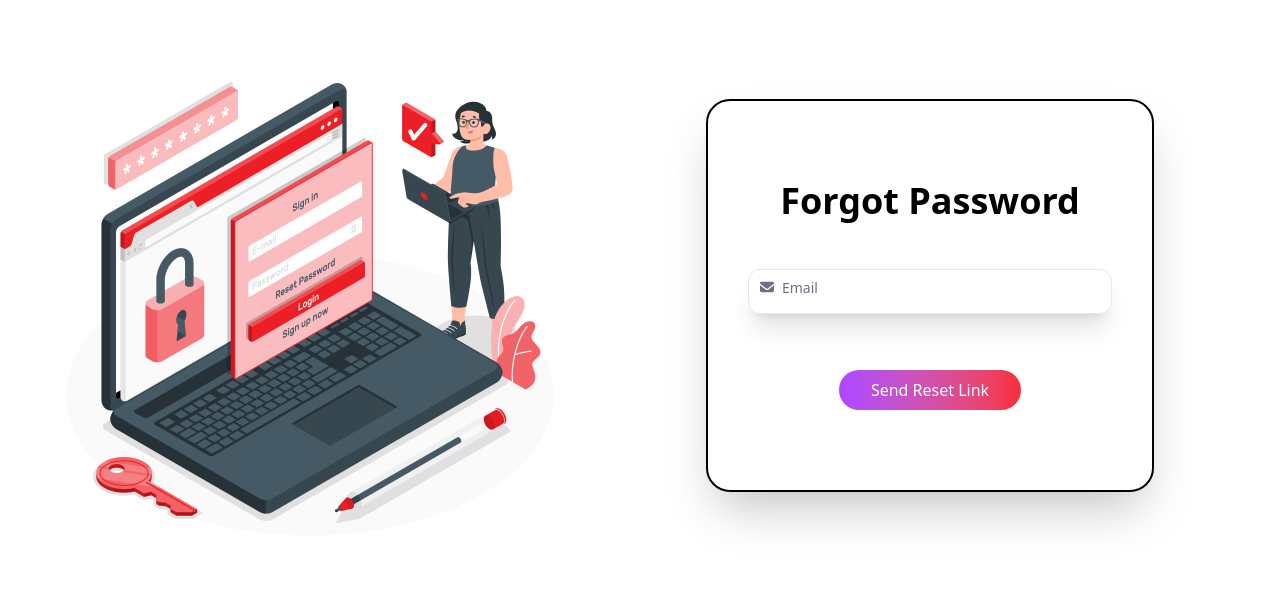
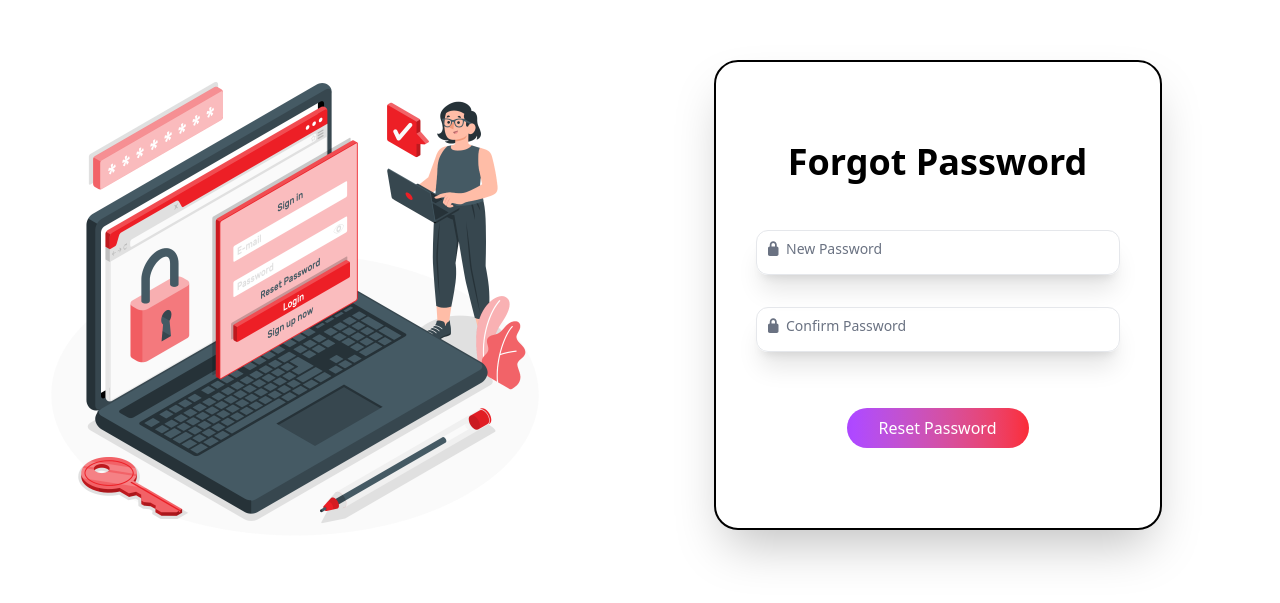
Before and after one commit to RahulHeer150/civic-, a React (Vite) app in the folder client/: page /ResetPassword/1 in a window 1280 px wide. Shown: the part 193-796 px from the top of the page. Built offline with nearby package versions, Linux system fonts and the light colour scheme; no server answers.

Commit message:
reset password functioanlity

```diff
--- a/client/src/App.jsx
+++ b/client/src/App.jsx
@@ -20,7 +20,7 @@ function App() {
 
   return (
       <>
-      <ForgotPassword/>
+      <ResetPassword/>
 
       </>
 
--- a/client/src/components/Reset_password.jsx
+++ b/client/src/components/Reset_password.jsx
@@ -1,111 +1,72 @@
-import React, { useState } from "react";
-import { useNavigate, useParams } from "react-router-dom";
-import { toast } from "react-toastify";
-import { FontAwesomeIcon } from "@fortawesome/react-fontawesome";
-import { faLock } from "@fortawesome/free-solid-svg-icons";
-import { RotatingLines } from "react-loader-spinner";
-import loginImg from '../assets/login.png';
+import React, { useState } from 'react'
+import { toast } from 'react-toastify'
+import { FontAwesomeIcon } from '@fortawesome/react-fontawesome'
+import { faLock } from '@fortawesome/free-solid-svg-icons'
+import { RotatingLines } from 'react-loader-spinner'
+import loginImg from '../assets/login.png'
 
-const backendUrl = import.meta.env.VITE_BACKEND_URL;
+const Reset_password = () => {
+  const [newPassword,setNewPassword]=useState("")
+  const [confirmPassword , setConfirmPassword]=useState("")
+  const[loading,setLoading]=useState(false)
 
-const ResetPassword = () => {
-  const [newPassword, setNewPassword] = useState("");
-  const [confirmPassword, setConfirmPassword] = useState("");
-  const [loading, setLoading] = useState(false);
-  const { token } = useParams(); // Extract token from URL params
-  //const navigate = useNavigate();
+  const handleSubmit=async(e)=>{
+    e.preventDefault();
+  }
+  return (
+    <div className='flex flex-col min-h-screen pt-4 md:pt-20'>
+         <div className='flex flex-grow flex-col-reverse md:flex-row lg:flex-row w-full max-w-[1190px] pt-16 md:pt-0 mx-auto justify-between items-center mt-[12vh]'>
+           {/* left side image  */}
+           <div className='w-full lg:w-1/2 md:w-1/2 flex jsutify-center items-center'>
+            <img
+            src={loginImg}
+            alt="forgot password"
+            height={350}
+            width={500}
+            loading='lazy'
+            className='max-w-full h-auto hidden md:block lg:block'
+            />
 
-  const handleSubmit = async (e) => {
-    e.preventDefault();
-    setLoading(true);
-
-    // if (newPassword !== confirmPassword) {
-    //   toast.error("Passwords do not match.");
-    //   setLoading(false);
-    //   return;
-    // }
-
-    // if (!backendUrl) {
-    //   toast.error("Backend URL is not defined. Please check your environment variables.");
-    //   setLoading(false);
-    //   return;
-    // }
-
-    // try {
-    //   const response = await fetch(`${backendUrl}/api/auth/reset-password/${token}`, {
-    //     method: "POST",
-    //     headers: { "Content-Type": "application/json" },
-    //     body: JSON.stringify({ newPassword }),
-    //   });
-
-    //   const responseData = await response.json();
-
-    //   if (response.ok) {
-    //     toast.success("Password reset successful. Please login.");
-    //     navigate("/login");
-    //   } else {
-    //     toast.error(responseData.message || "Failed to reset password.");
-    //   }
-    // } catch (error) {
-    //   console.error("Reset password error:", error);
-    //   toast.error("An error occurred. Please try again.");
-    // } finally {
-    //   setLoading(false);
-    // }
-  };
-
-  return (
-    <div className="flex flex-col min-h-screen pt-4 md:pt-20">
-      <div className="flex-grow flex flex-col-reverse md:flex-row lg:flex-row w-full max-w-[1160px] pt-16 md:pt-0 lg:pt-0 mx-auto justify-between items-center mt-[12vh]">
-        {/* Left side - Image */}
-        <div className="w-full lg:w-1/2 md:w-1/2 flex justify-center items-center">
-          <img
-            src={loginImg} // Add an appropriate image URL if needed
-            alt="Reset Password"
-            width={500}
-            height={350}
-            loading="lazy"
-            className="max-w-full h-auto hidden md:block lg:block"
-          />
            </div>
 
-        {/* Right side - Reset Password Form */}
-        <div className="w-full lg:w-1/2 md:w-1/2 px-6 lg:px-0 text-black">
-          <form onSubmit={handleSubmit} className="flex flex-col gap-8 w-full max-w-md mx-auto text-center border-2 rounded-3xl py-10 lg:py-20 px-6 lg:px-10 shadow-2xl bg-white">
-            <h1 className="text-4xl font-bold mb-4">Reset Password</h1>
+           {/* RIght side - Form  */}
+           <div className='w-full lg:w-1/2 md:w-1/2 px-6 lg:px-0 text-black'>
+           <form onSubmit={handleSubmit} className='flex flex-col gap-8 w-full max-w-md mx-auto text-center border-2 rounded-3xl py-10 lg:py-20 px-6 lg:px-10 shadow-2xl bg-white'>
+             <h1 className='text-4xl font-bold mb-4'>Forgot Password</h1>
 
-            <div className="relative h-11 w-full">
+             <div className='relative h-full w-full'>
                <input
                 type="password"
-                name="newPassword"
+                name='newPassword'
                 value={newPassword}
-                onChange={(e) => setNewPassword(e.target.value)}
-                placeholder=""
-                className="shadow-xl peer h-full w-full rounded-xl border border-gray-300 bg-transparent px-3 py-3 text-sm text-gray-700 outline-none transition-all placeholder-shown:border placeholder-shown:border-gray-200 placeholder-shown:border-t-gray-200 focus:border-2 focus:border-[#ed1f26] focus:border-t-transparent focus:border-r-transparent focus:border-l-transparent disabled:border-0 disabled:bg-gray-50"
+                onChange={(e)=> setNewPassword(e.target.value)}
+                placeholder=''
+                className='shadow-xl peer h-full w-full rounded-xl border border-gray-300 bg-transparent px-3 py-3 text-sm text-gray-700 outline-none transition-all placeholder-shown:border placeholder-shown:border-gray-200 placeholder-shown:border-t-gray-200 focus:border-2 focus:border-[#ed1f26] focus:border-t-transparent focus:border-r-transparent focus:border-l-transparent disabled:border-0 disabled:bg-gray-50'
                 required
                 />
-              <label className="pointer-events-none absolute left-3 -top-1.5 flex items-center space-x-2 select-none text-[12px] font-medium leading-tight text-gray-800 transition-all peer-placeholder-shown:top-2.5 peer-placeholder-shown:text-sm peer-placeholder-shown:text-gray-500 peer-focus:-top-1.5 peer-focus:text-[12px] peer-focus:text-[#ed1f26]">
-                <span><FontAwesomeIcon icon={faLock} /></span><span>New Password</span>
+                <label className='pointer-events-none absolute left-3 -top-1.5 flex items-center space-x-2 select-none text-[12px] font-medium leading-tight text-gray-800 transition-all peer-placeholder-shown:top-2.5 peer-placeholder-shown:text-sm peer-placeholder-shown:text-gray-500 peer-focus:-top-1.5 peer-focus:text-[12px] peer-focus:text-[#ed1f26]'>
+                 <span><FontAwesomeIcon icon={faLock}/></span><span>New Password</span>
                 </label>
+
              </div>
 
-            <div className="relative h-11 w-full">
+             <div className='relative h-full w-full'>
                <input
                 type="password"
-                name="confirmPassword"
+                name='confirmPassword'
                 value={confirmPassword}
-                onChange={(e) => setConfirmPassword(e.target.value)}
-                placeholder=""
-                className="shadow-xl peer h-full w-full rounded-xl border border-gray-300 bg-transparent px-3 py-3 text-sm text-gray-700 outline-none transition-all placeholder-shown:border placeholder-shown:border-gray-200 placeholder-shown:border-t-gray-200 focus:border-2 focus:border-[#ed1f26] focus:border-t-transparent focus:border-r-transparent focus:border-l-transparent disabled:border-0 disabled:bg-gray-50"
+                onChange={(e)=> setConfirmPassword(e.target.value)}
+                placeholder=''
+                className='shadow-xl peer h-full w-full rounded-xl border border-gray-300 bg-transparent px-3 py-3 text-sm text-gray-700 outline-none transition-all placeholder-shown:border placeholder-shown:border-gray-200 placeholder-shown:border-t-gray-200 focus:border-2 focus:border-[#ed1f26] focus:border-t-transparent focus:border-r-transparent focus:border-l-transparent disabled:border-0 disabled:bg-gray-50'
                 required
                 />
-              <label className="pointer-events-none absolute left-3 -top-1.5 flex items-center space-x-2 select-none text-[12px] font-medium leading-tight text-gray-800 transition-all peer-placeholder-shown:top-2.5 peer-placeholder-shown:text-sm peer-placeholder-shown:text-gray-500 peer-focus:-top-1.5 peer-focus:text-[12px] peer-focus:text-[#ed1f26]">
-                <span><FontAwesomeIcon icon={faLock} /></span><span>Confirm Password</span>
+                <label className='pointer-events-none absolute left-3 -top-1.5 flex items-center space-x-2 select-none text-[12px] font-medium leading-tight text-gray-800 transition-all peer-placeholder-shown:top-2.5 peer-placeholder-shown:text-sm peer-placeholder-shown:text-gray-500 peer-focus:-top-1.5 peer-focus:text-[12px] peer-focus:text-[#ed1f26]'>
+                 <span><FontAwesomeIcon icon={faLock}/></span><span>Confirm Password</span>
                 </label>
+
              </div>
-
              <button
-              type="submit"
+             type='submit'
              className={`py-2 px-4 rounded-full mt-6 font-medium text-white w-1/2 mx-auto block bg-gradient-to-r from-purple-500 to-red-500 transition-transform duration-200 ease-in-out hover:scale-105 active:scale-95${loading ? " opacity-50 cursor-not-allowed" : ""}`}
              disabled={loading}
              >
@@ -124,10 +85,13 @@ const ResetPassword = () => {
                  )}
              </button>
            </form>
+
            </div>
+
          </div>
+
        </div>
-  );
-};
+  )
+}
 
-export default ResetPassword;
+export default Reset_password
```
Lines whose indentation alone changed are shown as unchanged.
